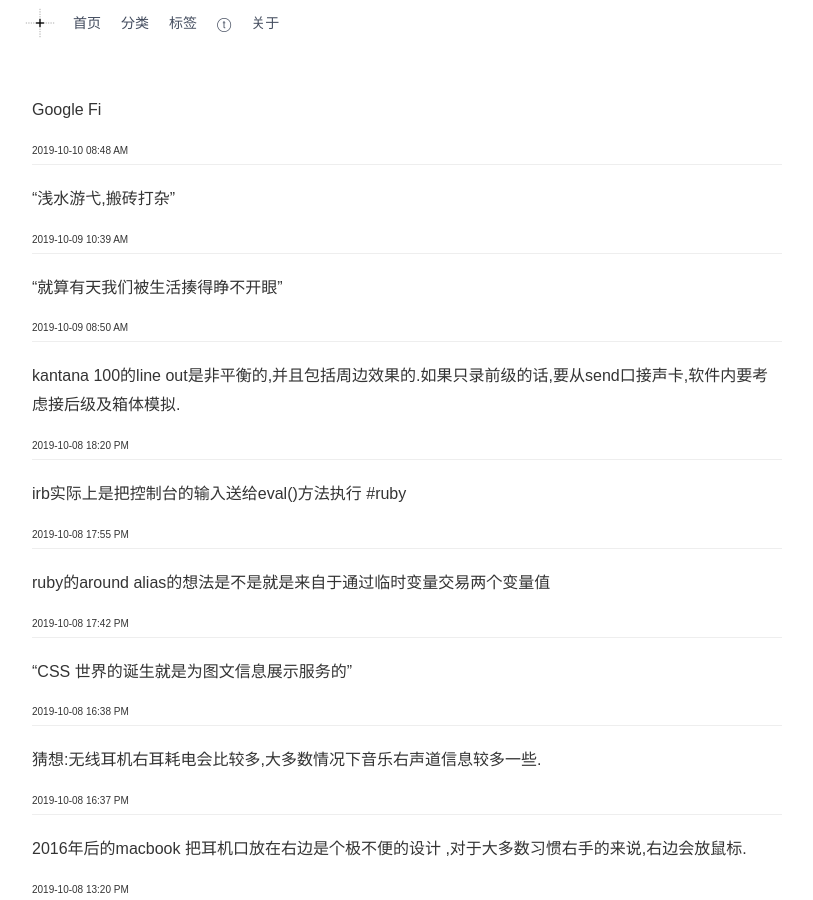
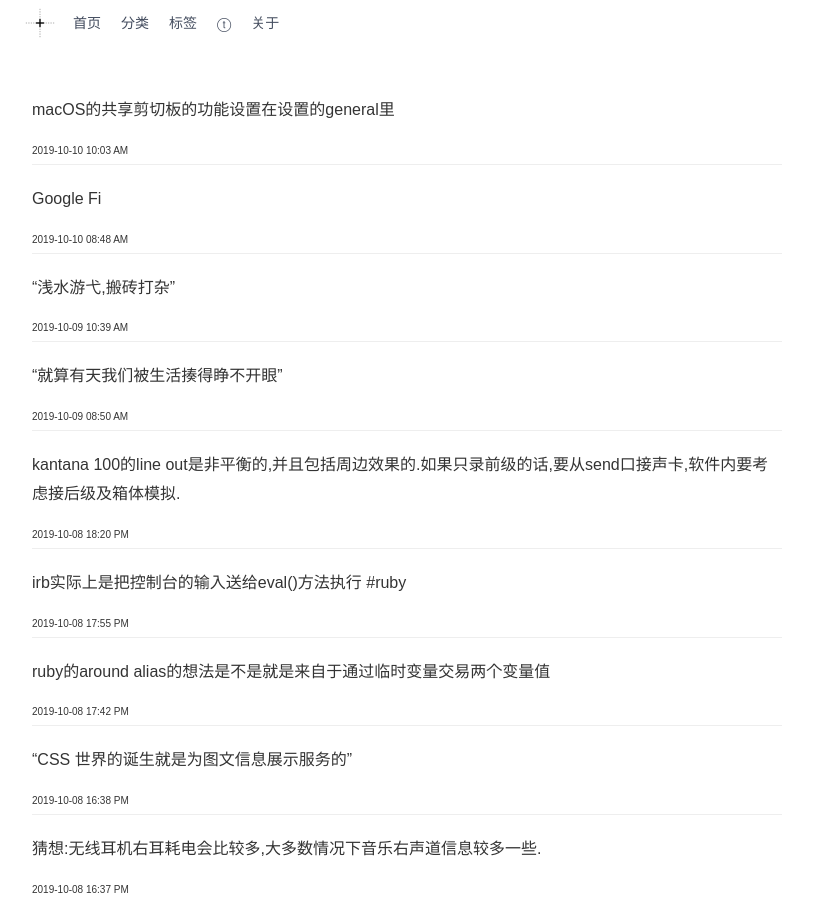
Before and after one commit to babyking/babyking.github.io, a Jekyll site: the page built from _posts/2019-09-23-t.md, in a window 1280 px wide and 900 px high. Shown: the whole window, without its empty margins (233-1046 px from the left). Built offline with Jekyll 4.4.1, drawn with Linux system fonts in a browser that asks for light colours.

Commit message:
blog update

```diff
--- a/_posts/2019-09-23-t.md
+++ b/_posts/2019-09-23-t.md
@@ -6,6 +6,10 @@ title: 一个人的推
 permalink: /t/
 date: 2019-09-23 11:46
 ---
+
+macOS的共享剪切板的功能设置在设置的general里
+<font size="1">2019-10-10 10:03 AM</font>
+<hr>
 
 Google Fi
 <font size="1">2019-10-10 08:48 AM</font>
```
Also changed, not shown: _drafts/Mac-chu-shi-hua.md (+4 -0 lines).
